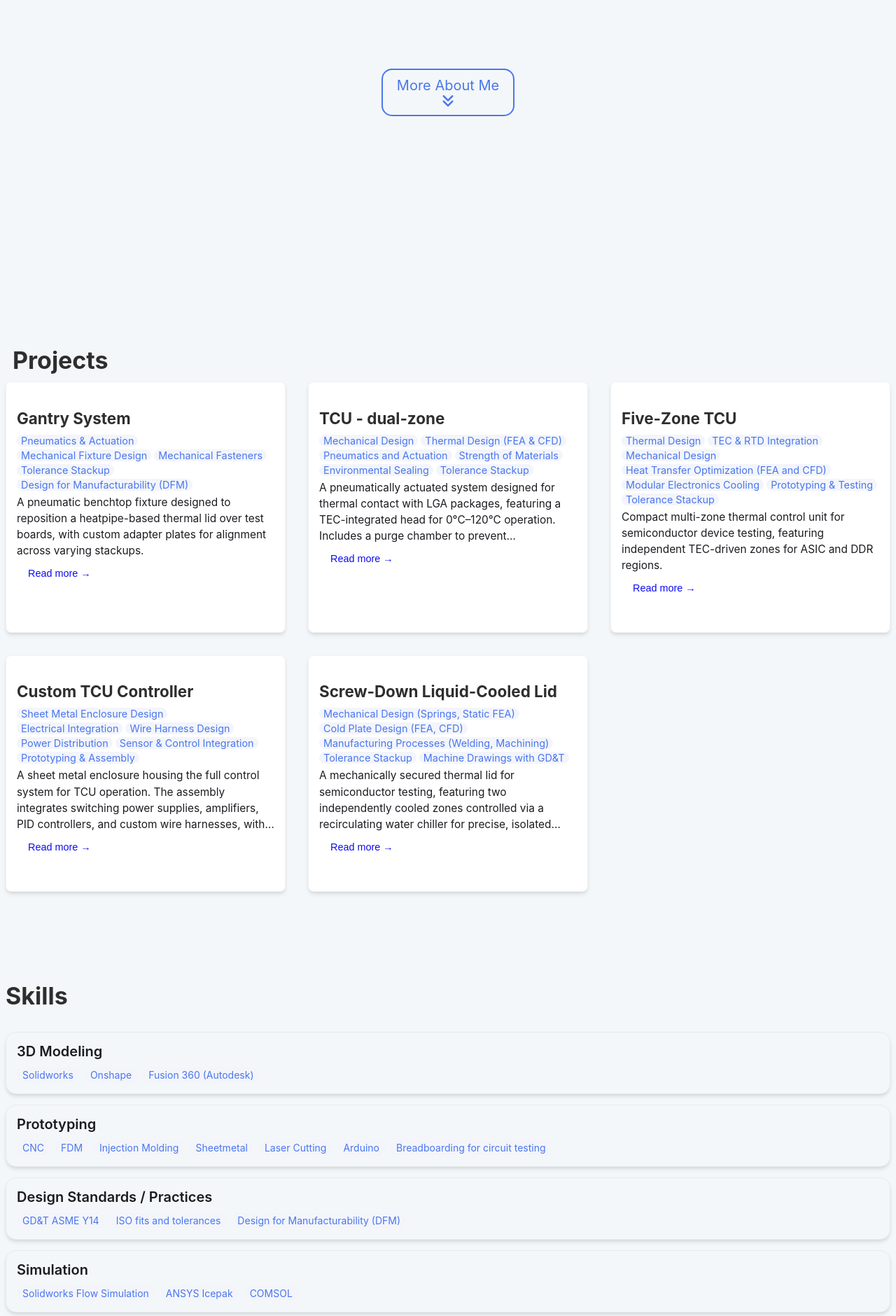
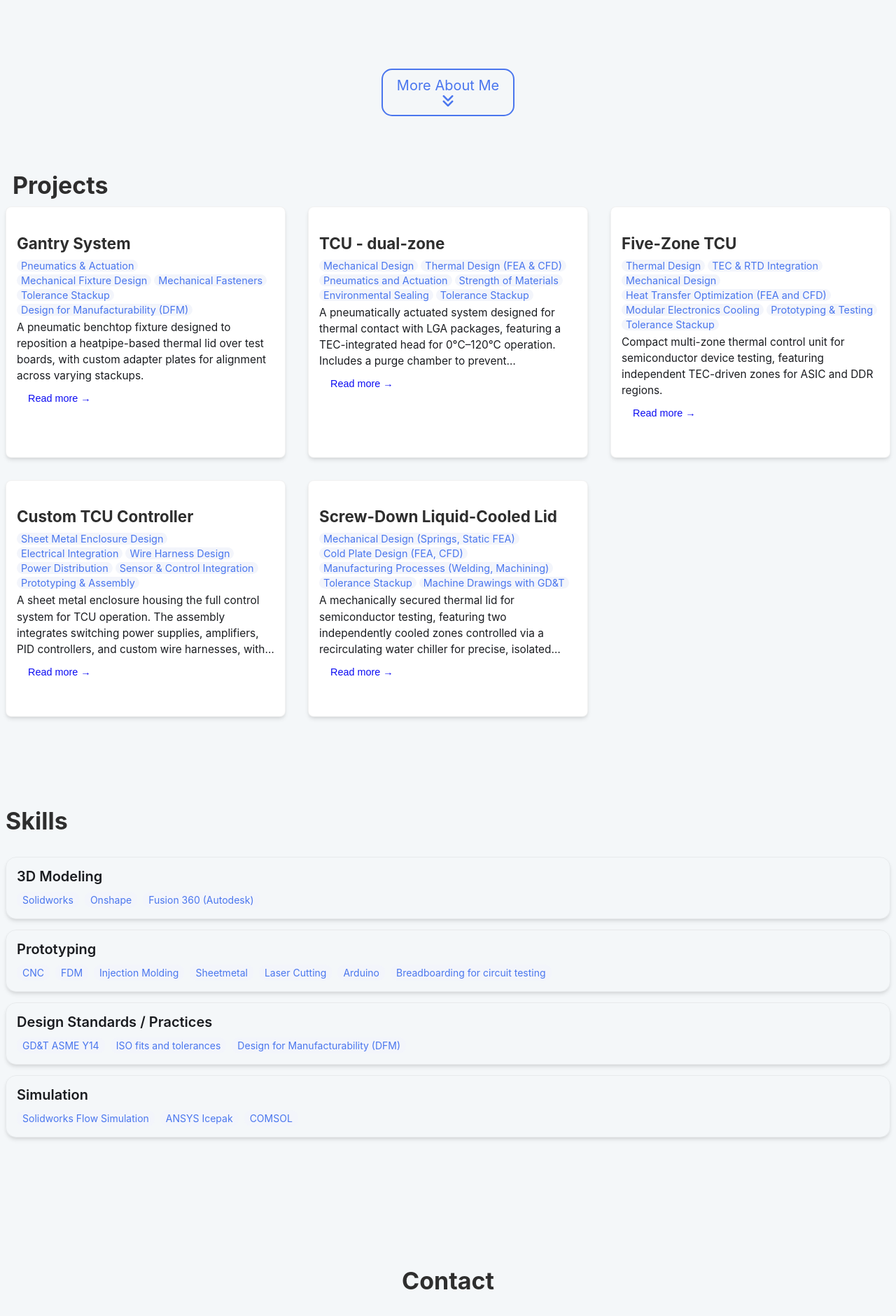
Before and after one commit to bluippold/bluippold.github.io, a Jekyll site: the page built from index.html, in a window 1280 px wide. Shown: the part 644-2524 px from the top of the page at 70% size. Built offline with Jekyll 4.4.1, drawn with Linux system fonts in a browser that asks for light colours.

Commit message:
Update styles.css

```diff
--- a/css/styles.css
+++ b/css/styles.css
@@ -254,7 +254,7 @@ nav .mobile-nav {
 /* NAVIGATION ARROW */
 .arrow{
     margin-top: 125px;
-    margin-bottom: 300px;
+    margin-bottom: 1rem;
     display: flex;
     justify-content: center;
 }
```
